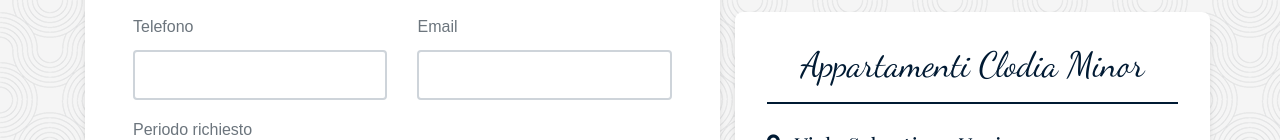
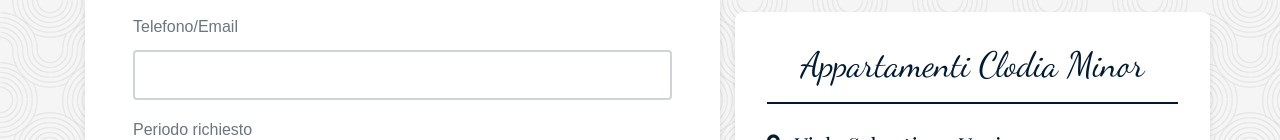
Before and after one commit to clodiainfo/sitoweb-copy, a plain HTML site: page contact.html in a window 1280 px wide. Shown: the part 660-800 px from the top of the page. Drawn offline with nearby package versions, Linux system fonts and the light colour scheme; a web font is replaced by a local one.

Commit message:
Contact Form

```diff
--- a/contact.html
+++ b/contact.html
@@ -134,13 +134,9 @@
                   <label for="adults_children">Numero adulti/bambini</label>
                   <input type="text" name="Numero adulti/bambini" id="adults_children" class="form-control" required>
                 </div>
-                <div class="col-md-6 form-group">
-                  <label for="phone">Telefono</label>
-                  <input type="text" name="Telefono" id="phone" class="form-control">
-                </div>
-                <div class="col-md-6 form-group">
-                  <label for="email">Email</label>
-                  <input type="email" name="Email" id="email" class="form-control" required>
+                <div class="col-md-12 form-group">
+                  <label for="phone">Telefono/Email</label>
+                  <input type="text" name="Telefono/Email" id="phone" class="form-control" required>
                 </div>
                 <div class="col-md-12 form-group">
                   <label for="period">Periodo richiesto</label>
```
